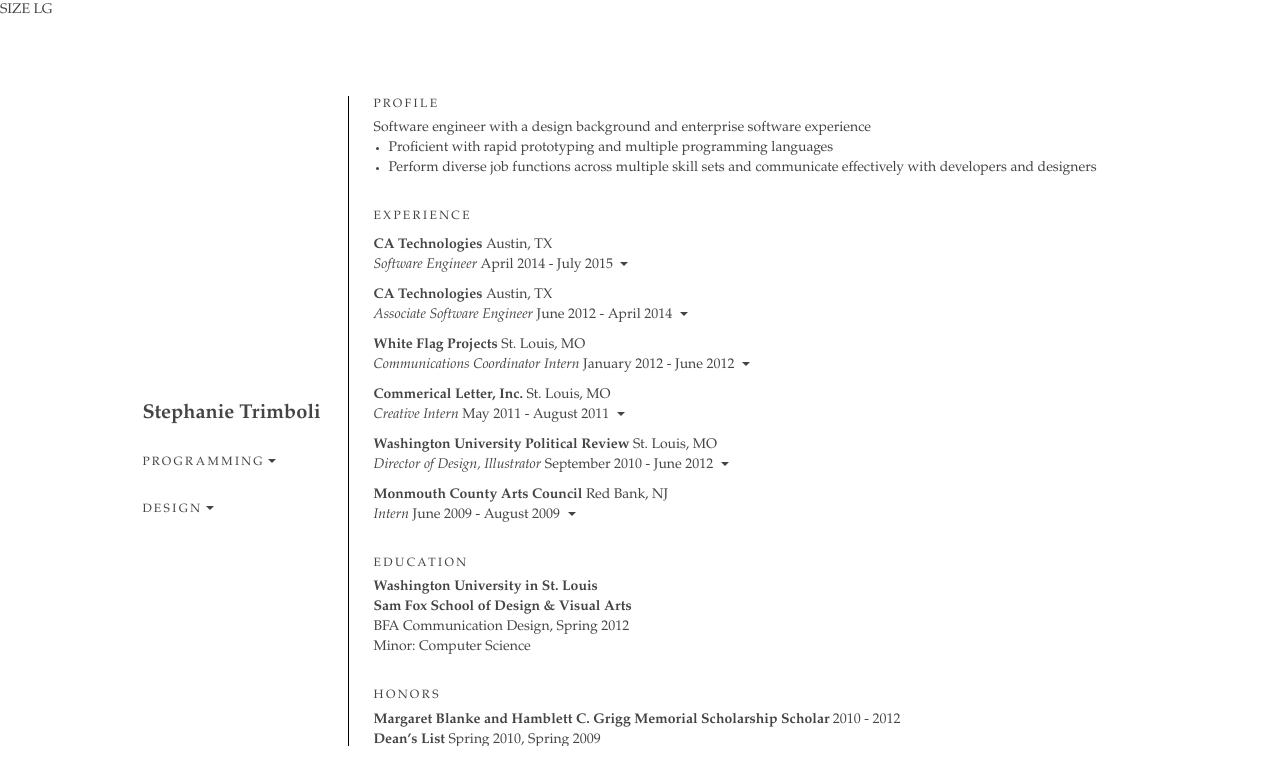
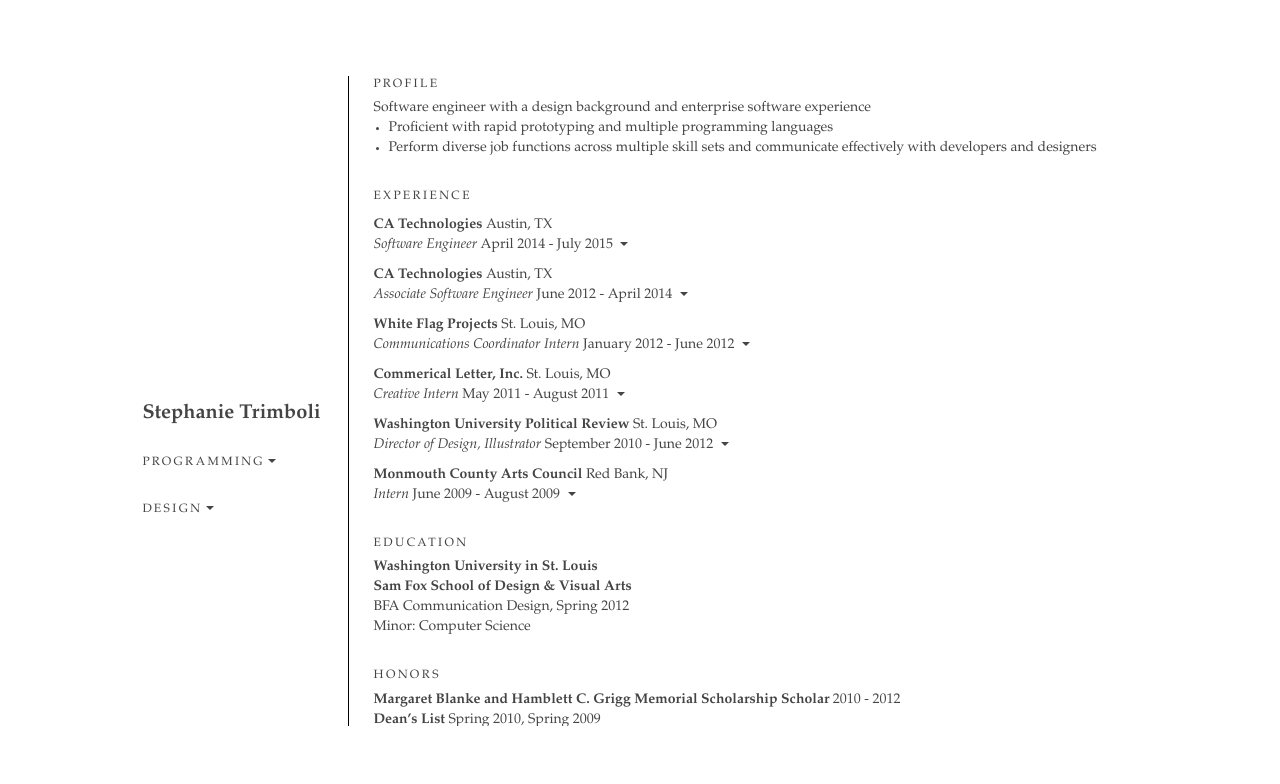
Before and after one commit to satrimboli/satrimboli.github.io, a plain HTML site: page index.html in a window 1280 px wide. Drawn offline with Linux system fonts and the light colour scheme.

Commit message:
remove test classes

```diff
--- a/index.html
+++ b/index.html
@@ -42,6 +42,6 @@
             <li>{{this}}</li>
           {{/each}}
         </ul>
-      {{/each}}</script>  <body> <span class=visible-xs>SIZE XS</span><span class=visible-sm>SIZE SM</span><span class=visible-md>SIZE MD</span><span class=visible-lg>SIZE LG</span> <!--[if lt IE 10]>
+      {{/each}}</script>  <body> <!-- <span class="visible-xs">SIZE XS</span><span class="visible-sm">SIZE SM</span><span class="visible-md">SIZE MD</span><span class="visible-lg">SIZE LG</span> --> <!--[if lt IE 10]>
       <p class="browsehappy">You are using an <strong>outdated</strong> browser. Please <a href="http://browsehappy.com/">upgrade your browser</a> to improve your experience.</p>
     <![endif]--> <div class=container> <div class=row> <div class="col-sm-3 col-md-3 col-lg-2 col-md-offset-1 col-sm-offset-1"> <div class=left-col-wrapper> <a class=name href=mailto:satrimboli@gmail.com>Stephanie Trimboli</a> <hr class="visible-xs"> <div class="skills-ct hidden-xs"></div> </div> </div> <div class="col-sm-8 col-sm-offset-4 col-md-8 col-md-offset-4 col-lg-offset-3 content-area"> <div class=resume-ct></div> </div> </div> </div> <!-- <footer class='bs-docs-footer'><p>Copyright &copy; 2015 Stephanie Trimboli</p></footer> --> <script src=scripts/vendor.a0d94ee1.js></script> <script src=scripts/main.759c6900.js></script>
```
